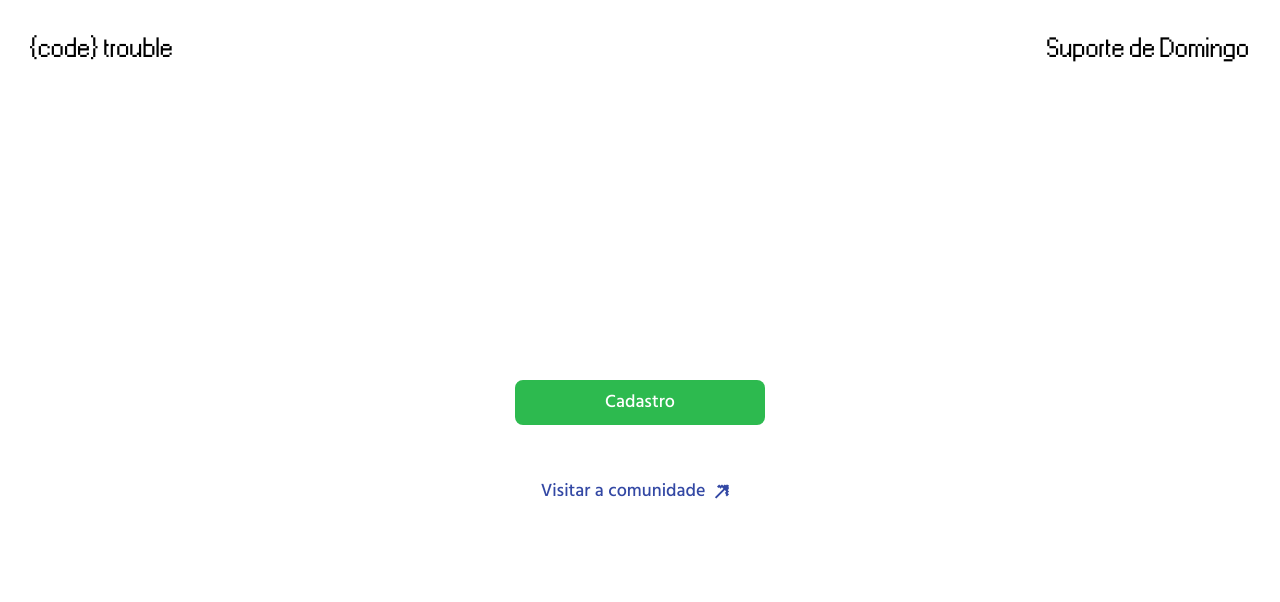
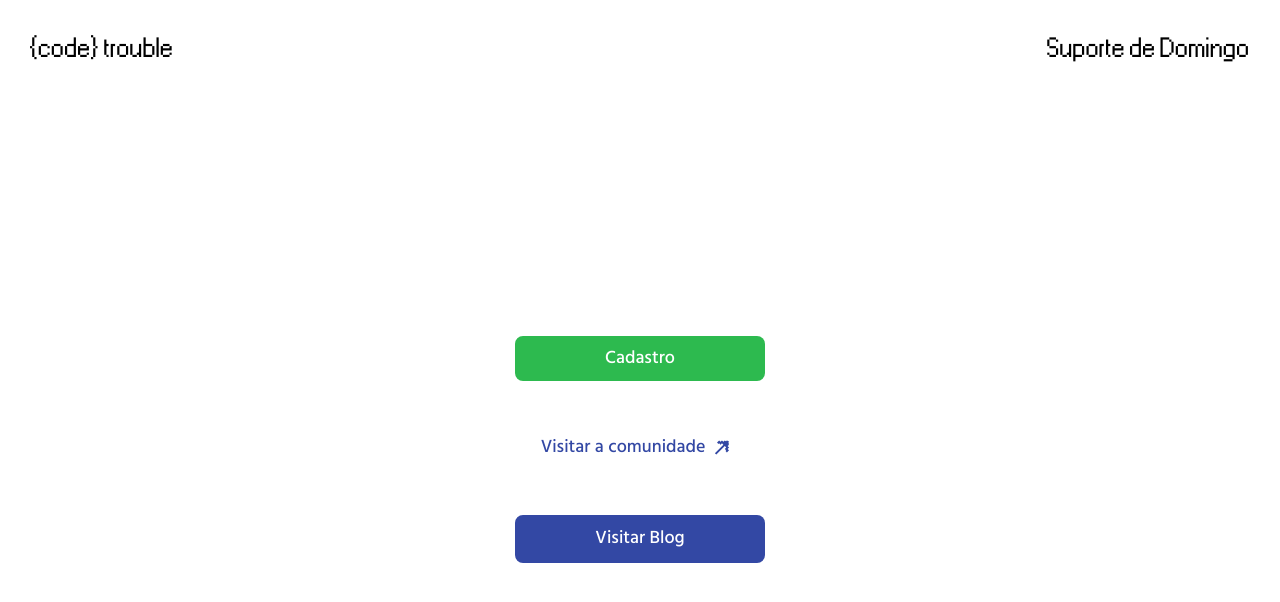
Before and after one commit to code-trouble/SD.Code-Trouble.Frontend, a React (Vite) app: page /test in a window 1280 px wide. Shown: the top 602 px of the page. Built offline with nearby package versions, Linux system fonts and the light colour scheme.

Commit message:
feat: tested with 1 last button for the landpage

```diff
--- a/src/pages/TestingPage/index.tsx
+++ b/src/pages/TestingPage/index.tsx
@@ -28,6 +28,15 @@ export const TestingPage: React.FC = () => {
         icon={buttonArrow}
         />
 
+        <CustomButton
+        text="Visitar Blog"
+        padding="9.5px 80px"
+        color="white"
+        backgroundColor="#3348A4"
+        fontSize="18px"
+        fontWeight="500"
+        />
+
       </div>
     </div>
   );
```
